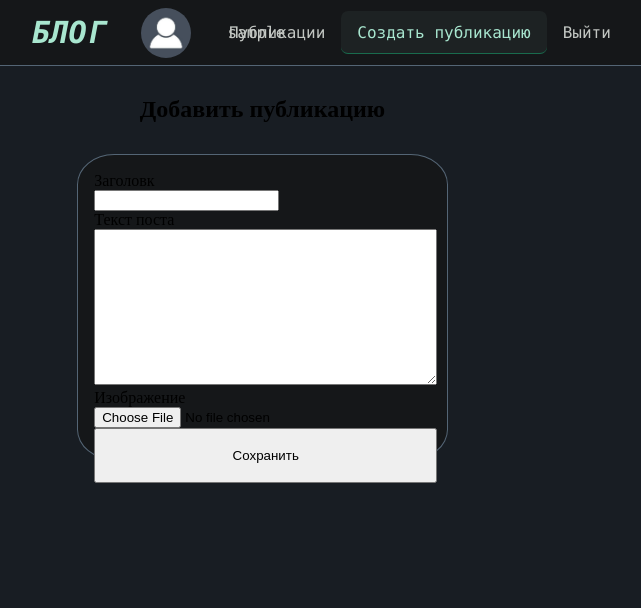
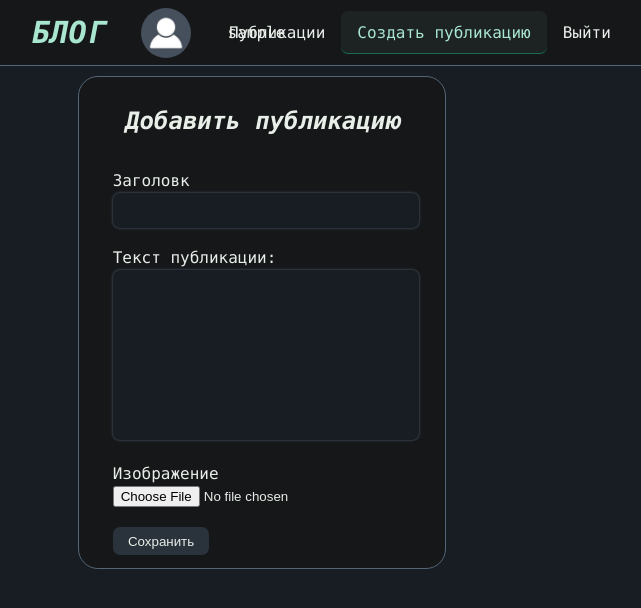
Before and after one commit to EugenySobyanin/blog_academy_study, a Django app: page /posts/add/ in a window 1280 px wide. Shown: the top 608 px of the page, without its empty margins (352-993 px from the left). Run offline with Django 3.2, Linux system fonts and the light colour scheme; the visitor is signed in with stand-in values (Sample User, id 1).

Commit message:
Завершение основной части проекта.

```diff
--- a/blog/blog/settings.py
+++ b/blog/blog/settings.py
@@ -77,6 +77,8 @@ AUTH_PASSWORD_VALIDATORS = [
 
 LANGUAGE_CODE = 'ru-ru'
 
+TIME_ZONE = 'Europe/Moscow'
+
 TIME_ZONE = 'UTC'
 
 USE_I18N = True
--- a/blog/posts/forms.py
+++ b/blog/posts/forms.py
@@ -5,6 +5,13 @@ from .models import Comment, Post
 
 class PostForm(forms.ModelForm):
     """Форма для создания публикаций."""
+
+    text = forms.CharField(
+        widget=forms.Textarea(attrs={
+            'class': 'post-textarea',
+        }),
+        label="Текст публикации: ",
+    )
 
     class Meta:
         model = Post
--- a/blog/posts/models.py
+++ b/blog/posts/models.py
@@ -42,7 +42,7 @@ class Post(models.Model):
     class Meta:
         verbose_name = 'Пост'
         verbose_name_plural = 'Посты'
-        ordering = ['-created_at']
+        ordering = ['-created_at', '-pk']
         default_related_name = 'posts'
 
     def __str__(self):
--- a/blog/posts/views.py
+++ b/blog/posts/views.py
@@ -16,7 +16,7 @@ def post_list(request: HttpRequest) -> HttpResponse:
     """Получение списка всех публикаций."""
     posts = Post.objects.annotate(
         comments_count=Count('comments')
-    ).select_related('author')
+    ).select_related('author').order_by('-created_at')
     paginator = Paginator(posts, POSTS_PAGINATE_COUNT)
     page_number = request.GET.get('page')
     page_obj = paginator.get_page(page_number)
@@ -85,7 +85,13 @@ def post_update(request: HttpRequest, post_id: int) -> HttpResponse:
 
 @login_required
 def post_delete(request: HttpRequest, post_id:int) -> HttpResponse:
-    return HttpResponse('Удаление поста.')
+     # Проверяем, что пользователь является автором поста
+    post = get_object_or_404(Post, pk=post_id)
+    if post.author != request.user:
+        return redirect(request.META.get('HTTP_REFERER', 'posts:list'))
+
+    post.delete()
+    return redirect('posts:list')
 
 
 @login_required
--- a/blog/static/css/form.css
+++ b/blog/static/css/form.css
@@ -1,23 +1,64 @@
 .post-form {
-    box-sizing: border-box;
-    background-color: #151719;
+    display: flex;
+    flex-direction: column;
+    row-gap: 20px;
     padding: 5% 3% 3% 5%;
-    border: 1px solid #546575;
-    border-radius: 10%;
+    color: var(--white);
+    background-color: var(--black);
 }
 
-.form-btn-div {
-    height: 20%;
+.control-group {
+    display: flex;
+    flex-direction: column;
+    row-gap: 3px;
 }
 
-.form-btn {
+.form-title {
     text-align: center;
-    width: 100%;
-    height: 100%;
+    font-style: italic;
+    color: var(--white);
 }
 
-input[type="submit"] {
-    padding: 2%;
+.post-textarea,
+input[type="text"] {
+    resize: none;
+    box-sizing: border-box;
+    background-color: var(--dark-gray);
+    color: var(--white);
+    border-radius: var(--btn-border-radius);
+    flex: 1;
+    min-width: 0;
+    width: 100%;
+    padding: 10px;
+    border: none;
+    box-shadow: 0 0 3px 0 var(--gray);
+    outline: none;
+}
+
+.post-textarea:focus,
+input[type="text"]:focus {
+    border: 1px solid var(--main-color);
+}
+
+.controls {
+    box-sizing: border-box;
+}
+
+
+/* .form-btn-div {
+    height: 20%;
+} */
+
+/* .form-btn {
+    width: 30%;
+    height: 100%;
+} */
+
+
+
+input[type="submit"],
+button[type="submit"] {
+    padding: 2% 5%;
     background-color: var(--gray_2);
     border-radius: var(--btn-border-radius);
     color: var(--white);
@@ -26,3 +67,16 @@ input[type="submit"] {
     white-space: nowrap; /* Текст не переносится */
     flex-shrink: 0; /* Не сжимается */
 }
+
+input[type="submit"]:hover,
+button[type="submit"]:hover {
+    background-color: var(--main-color-hover);
+    color: var(--main-color);
+}
+
+input[type="submit"]:active,
+button[type="submit"]:active {
+    background-color: var(--main-color-hover);
+    color: var(--main-color);
+    font-size: 0.8rem;
+}
--- a/blog/static/css/root.css
+++ b/blog/static/css/root.css
@@ -9,8 +9,7 @@
     --main-color-hover: rgba(168, 230, 207, 0.1);
     --main-color-active: rgba(168, 230, 207, 0.05);
     --main-color-shadow: #066b46;
-    /* --white: #e8eee8; */
-    --white: #c3c7c3;
+    --white: #e8eee8;
     --font-family: 'Fira Code', 'Consolas', monospace;
     --btn-border-radius: 7px;
 }
--- a/blog/static/css/styles.css
+++ b/blog/static/css/styles.css
@@ -36,6 +36,7 @@ body {
     font-family: var(--font-family);
     background-color: var(--black);
     border: 1px solid var(--gray);
+    /* box-sizing: border-box;    */
 }
 
 .card h3 {
--- a/blog/templates/posts/detail.html
+++ b/blog/templates/posts/detail.html
@@ -40,7 +40,7 @@
             <a href="{% url 'posts:update' post_id=post.pk %}"> Редактировать </a>
           </div>
           <div class="delete-button">
-            <a href="{% url 'posts:update' post_id=post.pk %}"> Удалить </a>
+            <a href="{% url 'posts:delete' post_id=post.pk %}"> Удалить </a>
           </div>
         </div>
       {% endif %}
--- a/blog/templates/posts/form.html
+++ b/blog/templates/posts/form.html
@@ -1,6 +1,7 @@
 {% extends "base.html" %}
 {% block content %}
-  <h2>
+  <div class="card">
+    <h2 class="form-title">
     {% if request.resolver_match.view_name == 'posts:add' %}
       Добавить
     {% else %}
@@ -8,7 +9,7 @@
     {% endif %}
     публикацию
   </h2>
-  <form class="post-form main-font border" method="post" enctype="multipart/form-data">
+  <form class="post-form" method="post" enctype="multipart/form-data">
     {% csrf_token %}
     {% comment %} {% include "includes/errors.html" %} {% endcomment %}
       {% for field in form %}
@@ -26,4 +27,6 @@
       <button type="submit" class="form-btn" >Сохранить</button>
     </div>
   </form>
+  </div>
+
 {% endblock %}
```
Also changed, not shown: blog/templates/posts/list.html (+8 -2 lines), blog/media/posts/153d01d7-1bf3-42a6-bb47-2f54b88e6e2f.jpg (added), blog/media/posts/37081d7d-4c4a-4821-a9ee-47a7f5bcdc04.jpg (added), blog/media/posts/3ae63d7f-e71d-4cfb-b8d8-e88638e57775.jpg (added), blog/media/posts/be13ffff-28a0-4423-a572-b88726d84864.webp (added), blog/media/posts/f59bf238-92fa-47de-9f54-c0fc753afb5a.jpg (added).
